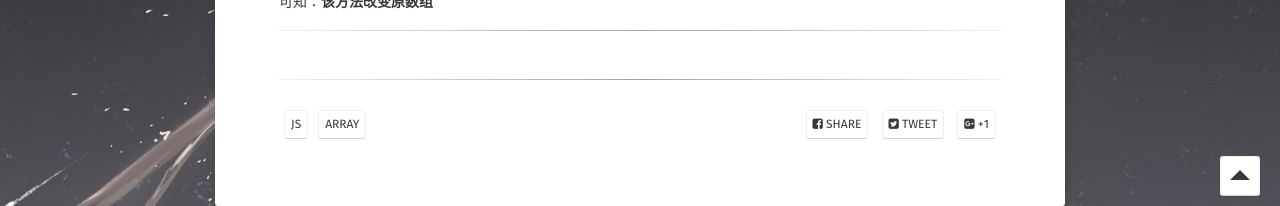
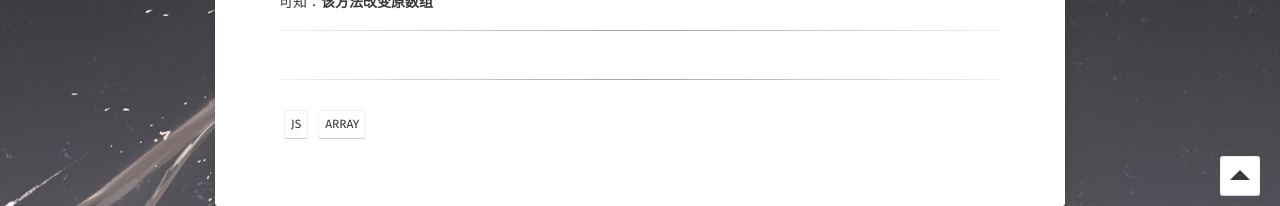
Before and after one commit to TaR1z/TaR1z.github.io, a Jekyll site: the page built from _posts/2018-10-02-js-Array-method.md, in a window 1280 px wide and 900 px high, scrolled down 2339 px. Shown: the part 694-900 px from the top of the window. Built offline with Jekyll 4.4.1, drawn with Linux system fonts in a browser that asks for light colours; some web fonts are replaced.

Commit message:
reverse tags href : # and note share website

```diff
--- a/_includes/meta.html
+++ b/_includes/meta.html
@@ -1,6 +1,8 @@
 <br>
 <hr>
-<span class="entry-tags">{% for tag in page.tags %}<a href="{{ site.url }}/tags/#{{ tag }}" title="Pages tagged {{ tag }}" class="tag"><span class="term">{{ tag }}</span></a>{% unless forloop.last %}{% endunless %}{% endfor %}</span>
+<!-- <a href="{{ site.url }}/tags/#{{ tag }}" -->
+<span class="entry-tags">{% for tag in page.tags %}<a href="#" title="Pages tagged {{ tag }}" class="tag"><span class="term">{{ tag }}</span></a>{% unless forloop.last %}{% endunless %}{% endfor %}</span>
+<!--
 <span class="social-share">
     <a href="https://www.facebook.com/sharer/sharer.php?u={{ site.url }}{{ page.url }}" title="Share on Facebook" class="tag">
         <span class="term"><i class="fa fa-facebook-square"></i> Share</span>
@@ -12,4 +14,5 @@
             <span class="term"><i class="fa fa-google-plus-square"></i> +1</span>
     </a>
 </span>
+ -->
 <div style="clear:both"></div>
```
